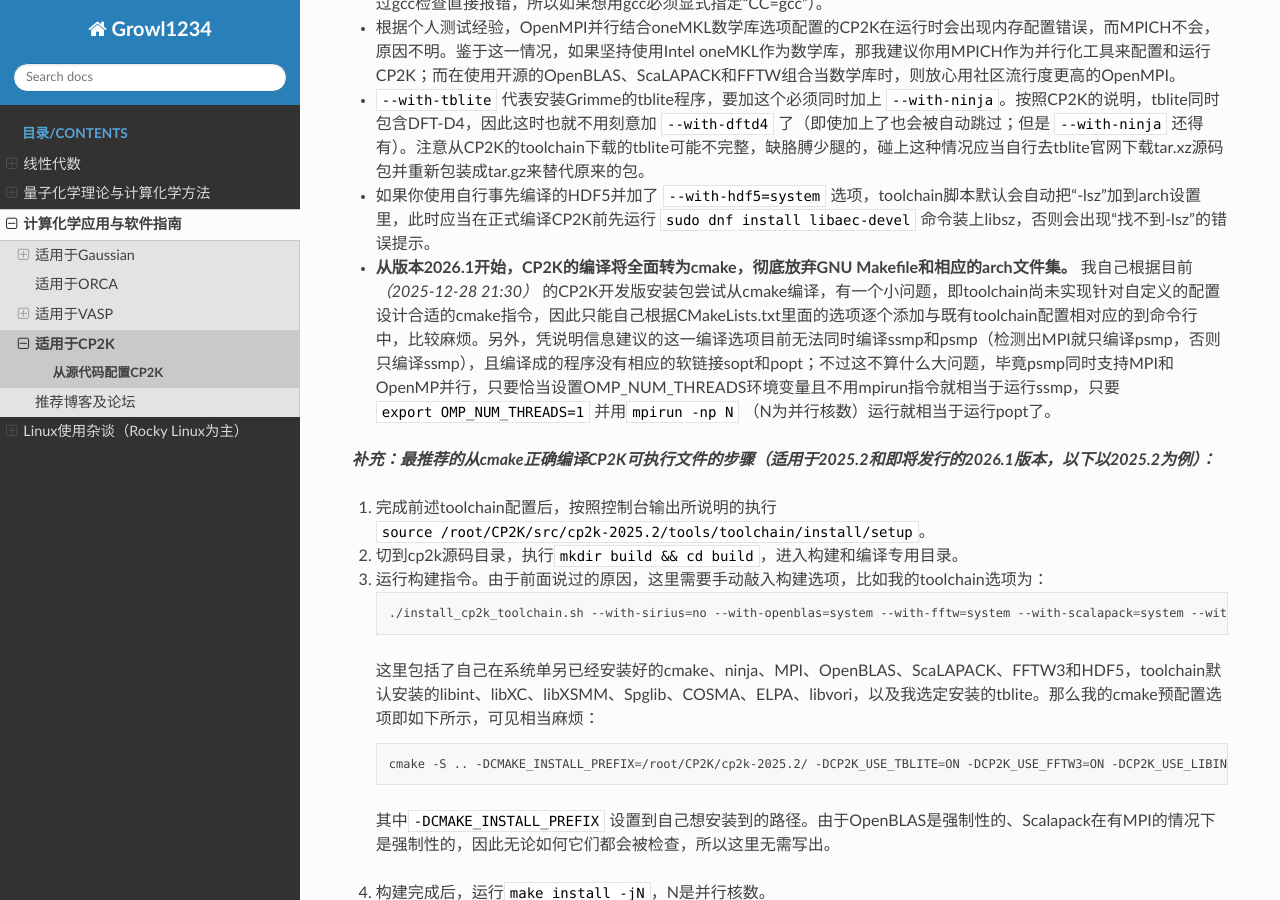
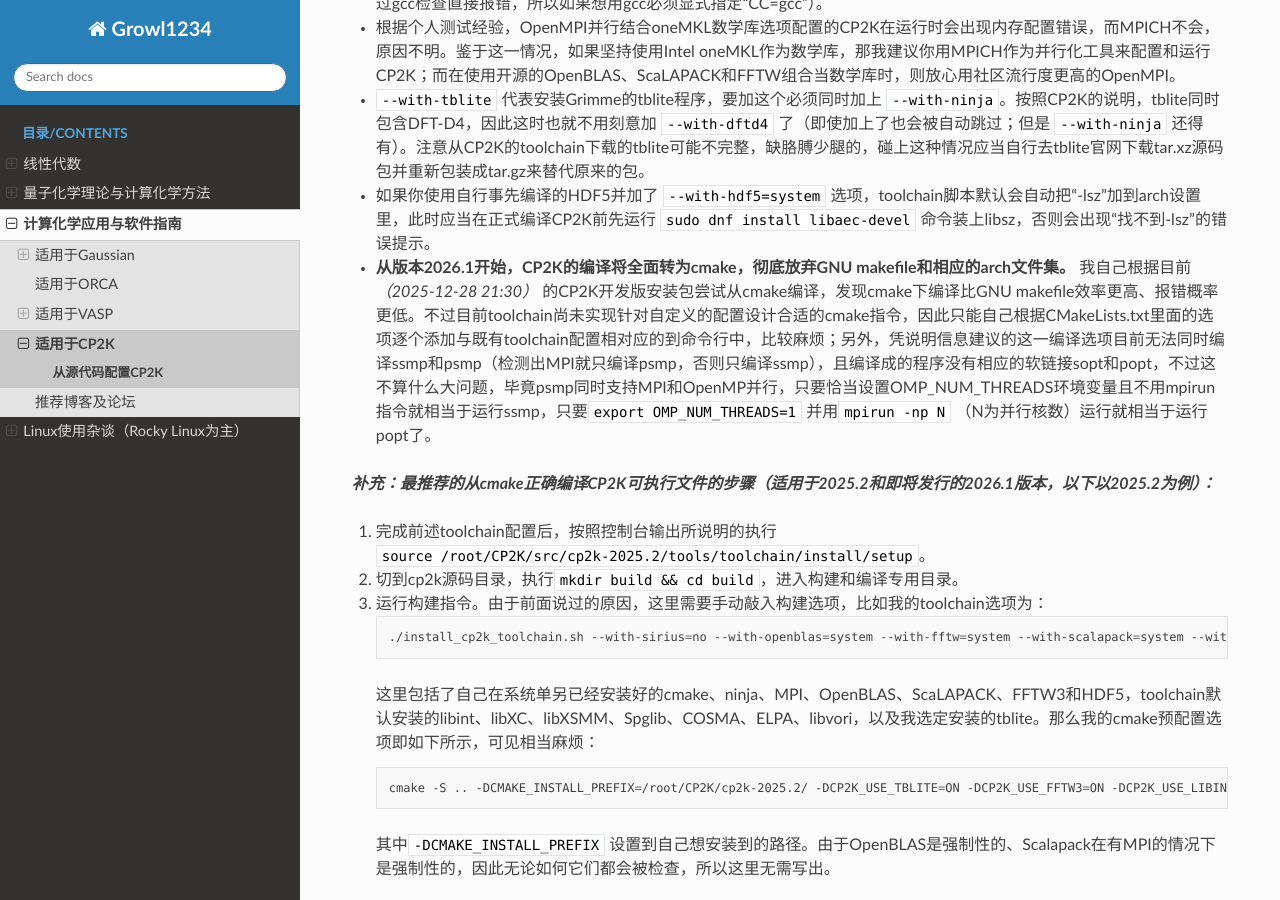
Before and after one commit to Growl1234/RTDProject, a Sphinx documentation site: the page built from source/applications/CP2K/installation.md, in a window 1280 px wide and 900 px high, scrolled down 584 px. Built offline with Sphinx 7.4.7 and the Read the Docs theme 3.1.0, drawn with Linux system fonts in a browser that asks for light colours.

Commit message:
Update installation.md

```diff
--- a/source/applications/CP2K/installation.md
+++ b/source/applications/CP2K/installation.md
@@ -16,7 +16,7 @@
 
 * 如果你使用自行事先编译的HDF5并加了 <code style="font-size: 14px;">\--with-hdf5=system</code> 选项，toolchain脚本默认会自动把“-lsz”加到arch设置里，此时应当在正式编译CP2K前先运行 <code style="font-size: 14px;">sudo dnf install libaec-devel</code> 命令装上libsz，否则会出现“找不到-lsz”的错误提示。
 
-* **从版本2026.1开始，CP2K的编译将全面转为cmake，彻底放弃GNU Makefile和相应的arch文件集。** 我自己根据目前 *（2025-12-28 21:30）* 的CP2K开发版安装包尝试从cmake编译，有一个小问题，即toolchain尚未实现针对自定义的配置设计合适的cmake指令，因此只能自己根据CMakeLists.txt里面的选项逐个添加与既有toolchain配置相对应的到命令行中，比较麻烦。另外，凭说明信息建议的这一编译选项目前无法同时编译ssmp和psmp（检测出MPI就只编译psmp，否则只编译ssmp），且编译成的程序没有相应的软链接sopt和popt；不过这不算什么大问题，毕竟psmp同时支持MPI和OpenMP并行，只要恰当设置OMP_NUM_THREADS环境变量且不用mpirun指令就相当于运行ssmp，只要<code style="font-size: 14px;">export OMP_NUM_THREADS=1</code> 并用<code style="font-size: 14px;">mpirun -np N</code> （N为并行核数）运行就相当于运行popt了。
+* **从版本2026.1开始，CP2K的编译将全面转为cmake，彻底放弃GNU makefile和相应的arch文件集。** 我自己根据目前 *（2025-12-28 21:30）* 的CP2K开发版安装包尝试从cmake编译，发现cmake下编译比GNU makefile效率更高、报错概率更低。不过目前toolchain尚未实现针对自定义的配置设计合适的cmake指令，因此只能自己根据CMakeLists.txt里面的选项逐个添加与既有toolchain配置相对应的到命令行中，比较麻烦；另外，凭说明信息建议的这一编译选项目前无法同时编译ssmp和psmp（检测出MPI就只编译psmp，否则只编译ssmp），且编译成的程序没有相应的软链接sopt和popt，不过这不算什么大问题，毕竟psmp同时支持MPI和OpenMP并行，只要恰当设置OMP_NUM_THREADS环境变量且不用mpirun指令就相当于运行ssmp，只要<code style="font-size: 14px;">export OMP_NUM_THREADS=1</code> 并用<code style="font-size: 14px;">mpirun -np N</code> （N为并行核数）运行就相当于运行popt了。
 
 ***补充：最推荐的从cmake正确编译CP2K可执行文件的步骤（适用于2025.2和即将发行的2026.1版本，以下以2025.2为例）：***
 
```
